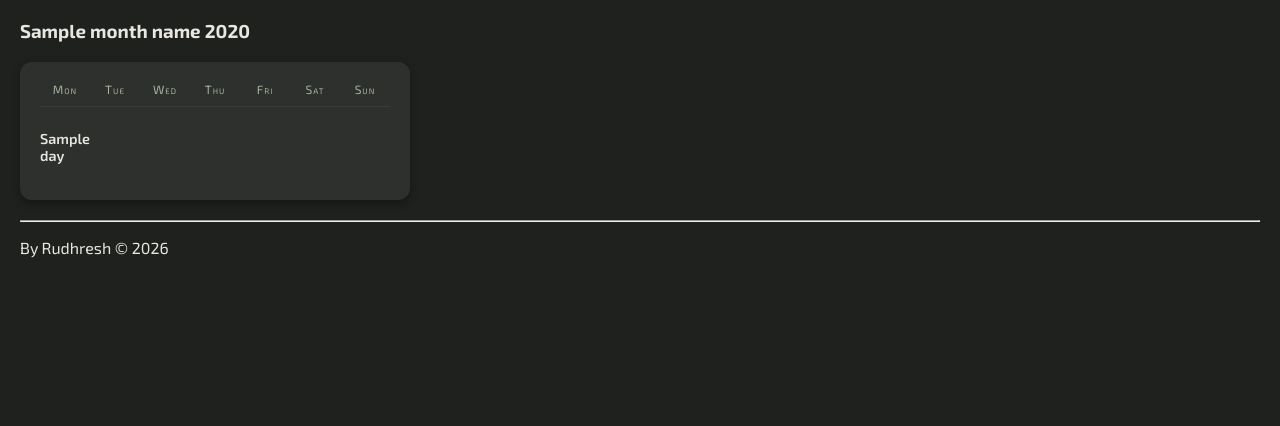
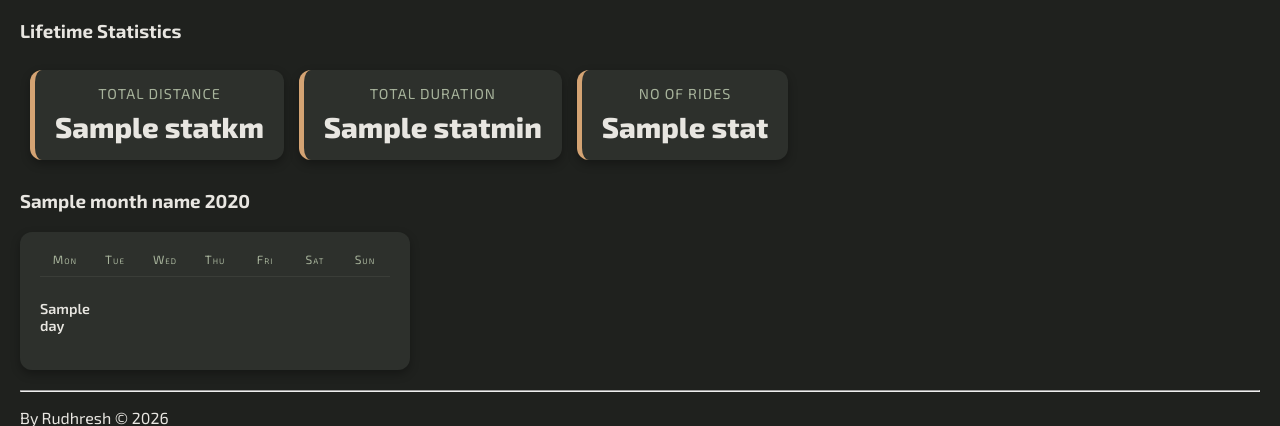
Before and after one commit to rudybrrr/cycling-dashboard, a Flask app: template cycling_app/templates/stats.html in a window 1280 px wide. Shown: the part 72-498 px from the top of the page. Run offline with Flask 3, Linux system fonts and the light colour scheme; the template is opened without the code that fills it: most values are stand-ins (such as "Sample title", 1, 10 or a date in 2020).

Commit message:
added total rides to lifetime stats section, added lifestime stats section to both home and stats pages, update SQL query

```diff
--- a/cycling_app/database.py
+++ b/cycling_app/database.py
@@ -33,7 +33,7 @@ def get_rides():
 def get_stats():
     conn = sqlite3.connect('rides.db')
     cursor = conn.cursor()
-    cursor.execute("SELECT SUM(distance) AS total_distance, SUM(duration) AS total_duration FROM rides")
+    cursor.execute("SELECT SUM(distance) AS total_distance, SUM(duration) AS total_duration, COUNT(*) as total_rides FROM rides")
     stats = cursor.fetchone()
     conn.commit()
     conn.close()
--- a/cycling_app/templates/home.html
+++ b/cycling_app/templates/home.html
@@ -3,7 +3,7 @@
 Cycling Dashboard
 {% endblock %}
 {% block content %}
-<h3>Your Statistics</h3>
+<h3>Lifetime Statistics</h3>
 <div class="stats-container">
     <div class="stats-card">
         <span class="stats-label">Total Distance</span>
@@ -12,6 +12,10 @@ Cycling Dashboard
     <div class="stats-card">
         <span class="stats-label">Total Duration</span>
         <span class="stats-value">{{ stats[1] }}min</span>
+    </div>
+    <div class="stats-card">
+        <span class="stats-label">No of Rides</span>
+        <span class="stats-value">{{ stats[2] }}</span>
     </div>
 </div>
 <h3>Log Your Latest Ride!</h3>
--- a/cycling_app/templates/stats.html
+++ b/cycling_app/templates/stats.html
@@ -3,6 +3,21 @@
 Stats
 {% endblock %}
 {% block content %}
+<h3>Lifetime Statistics</h3>
+<div class="stats-container">
+    <div class="stats-card">
+        <span class="stats-label">Total Distance</span>
+        <span class="stats-value">{{ stats[0] }}km</span>
+    </div>
+    <div class="stats-card">
+        <span class="stats-label">Total Duration</span>
+        <span class="stats-value">{{ stats[1] }}min</span>
+    </div>
+    <div class="stats-card">
+        <span class="stats-label">No of Rides</span>
+        <span class="stats-value">{{ stats[2] }}</span>
+    </div>
+</div>
 <h3>{{ month_name }} {{ year }}</h3>
 <div class="calendar">
     <div class="calendar-header">
--- a/cycling_app/views.py
+++ b/cycling_app/views.py
@@ -27,6 +27,7 @@ def home():
 
 @app.route("/stats/")
 def stats():
+    stats = get_stats()
     rides = get_rides()
     ride_dates = {ride[3] for ride in rides}
     today = datetime.now()
@@ -35,6 +36,7 @@ def stats():
     print(ride_dates)
     return render_template(
         "stats.html",
+        stats=stats,
         rides=rides,
         ride_dates=ride_dates,
         month = today.month,
```
